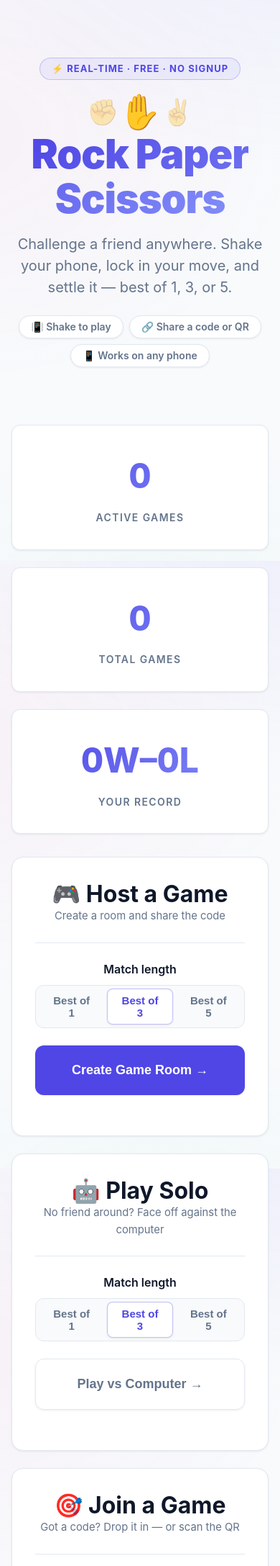
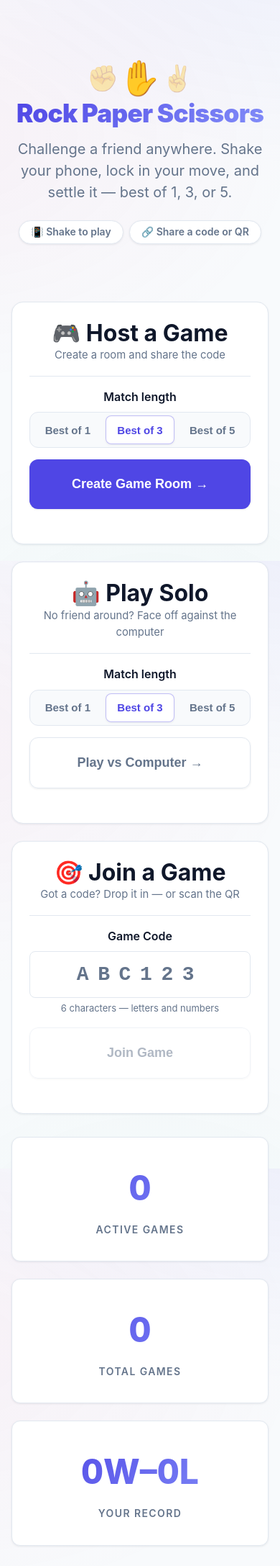
Before and after one commit to kudithipudi/scissors, a FastAPI app: page / in a window 390 px wide. Shown: the part 65-2240 px from the top of the page at 72% size. Run offline with FastAPI, Linux system fonts and the light colour scheme; data that the repository does not hold is empty.

Commit message:
Get the action cards above the fold on mobile
The landing page needed real scrolling before reaching any way to
start a game: a stats row (Active/Total Games, Your Record) sat above
the Host/Solo/Join cards, and the H1 had an inline font-size:3.5rem
that silently overrode the existing mobile downsize rule.

- Move the stats row below the action cards - it's context, not
  needed to start playing.
- Fix the H1 to size with clamp(2rem, 9vw, 3.5rem) so it actually
  shrinks on phones.
- Tighten hero/card spacing on mobile (hide the redundant hero-kicker
  chip, drop the feature chip that always wrapped to its own line,
  trim card/hero padding).
- Give .segmented button (the Best of 1/3/5 picker) a 40px min-height
  so it still clears the tap-target guideline now that its text fits
  on one line instead of wrapping to two.

Verified with uxcheck (390x844 real screenshots + axe/tap-target/
overflow checks) for both a first-time visitor and a returning one
with the rejoin-last-game pill showing - the primary CTA button is
now visible without scrolling in both cases.

Co-Authored-By: Claude Sonnet 5 <noreply@anthropic.com>
Claude-Session: https://claude.ai/code/session_01XKTZkNojEpfDaAveB9vdrL

```diff
--- a/app/static/css/styles.css
+++ b/app/static/css/styles.css
@@ -834,6 +834,23 @@ p {
         font-size: 2rem;
     }
 
+    .hero {
+        padding: var(--spacing-lg) 0;
+    }
+
+    .card {
+        padding: var(--spacing-lg);
+    }
+
+    .card-header {
+        margin-bottom: var(--spacing-md);
+        padding-bottom: var(--spacing-md);
+    }
+
+    .form-group {
+        margin-bottom: var(--spacing-md);
+    }
+
     .game-code {
         font-size: 2rem;
         letter-spacing: 0.3rem;
@@ -902,6 +919,7 @@ p {
     font-weight: 900;
     line-height: 1.1;
     letter-spacing: -0.02em;
+    font-size: clamp(2rem, 9vw, 3.5rem);
 }
 
 .hero .logo-icon {
@@ -1096,6 +1114,10 @@ table th {
 }
 
 .segmented button {
+    display: flex;
+    align-items: center;
+    justify-content: center;
+    min-height: 40px;
     padding: var(--spacing-sm) var(--spacing-md);
     border-radius: var(--radius-md);
     border: none;
@@ -1648,3 +1670,31 @@ table th {
     letter-spacing: 0.04em;
     vertical-align: middle;
 }
+
+/* ----- Landing hero: mobile tightening -----
+   Placed last on purpose so it wins the cascade over the unconditional
+   .hero-kicker / .rps-demo / .feature-chips / .rejoin-pill rules above,
+   which share equal selector specificity. */
+@media (max-width: 768px) {
+    .hero-kicker {
+        display: none;
+    }
+
+    .hero .rps-demo {
+        margin-top: var(--spacing-sm);
+    }
+
+    .feature-chips {
+        margin-top: var(--spacing-md);
+    }
+
+    /* The third chip always wraps to its own line on narrow screens; drop
+       it rather than spend a whole extra line on the least essential one. */
+    .feature-chips .chip:nth-child(3) {
+        display: none;
+    }
+
+    .rejoin-pill {
+        margin-top: var(--spacing-md);
+    }
+}
--- a/app/templates/index.html
+++ b/app/templates/index.html
@@ -11,7 +11,7 @@
         <div class="rps-demo mt-2" aria-hidden="true" id="rps-demo">
             <span>✊</span><span>✋</span><span>✌️</span>
         </div>
-        <h1 class="mb-1" style="font-size: 3.5rem;">
+        <h1 class="mb-1">
             <span style="background: var(--gradient-primary); -webkit-background-clip: text; -webkit-text-fill-color: transparent; background-clip: text;">
                 Rock Paper Scissors
             </span>
@@ -30,29 +30,6 @@
                 ↩︎ Rejoin your last game <strong x-text="lastGameCode"></strong>
             </a>
         </template>
-    </div>
-
-    <!-- Stats -->
-    <div class="stats-grid mb-3">
-        <div class="stat-card">
-            <div class="stat-value" x-text="activeGames"></div>
-            <div class="stat-label">Active Games</div>
-        </div>
-        <div class="stat-card">
-            <div class="stat-value" x-text="totalGames"></div>
-            <div class="stat-label">Total Games</div>
-        </div>
-        <!-- Local only: read from localStorage, never sent to the server. -->
-        <div class="stat-card">
-            <div class="stat-value">
-                <span x-text="stats.wins"></span>W–<span x-text="stats.losses"></span>L
-            </div>
-            <div class="stat-label">
-                Your Record
-                <span class="streak-badge" x-show="stats.currentStreak >= 2" x-cloak
-                      x-text="'🔥 ' + stats.currentStreak"></span>
-            </div>
-        </div>
     </div>
 
     <!-- Main Actions -->
@@ -137,6 +114,29 @@
                         <span x-show="loading">Joining…</span>
                     </button>
                 </form>
+            </div>
+        </div>
+    </div>
+
+    <!-- Stats -->
+    <div class="stats-grid mt-3">
+        <div class="stat-card">
+            <div class="stat-value" x-text="activeGames"></div>
+            <div class="stat-label">Active Games</div>
+        </div>
+        <div class="stat-card">
+            <div class="stat-value" x-text="totalGames"></div>
+            <div class="stat-label">Total Games</div>
+        </div>
+        <!-- Local only: read from localStorage, never sent to the server. -->
+        <div class="stat-card">
+            <div class="stat-value">
+                <span x-text="stats.wins"></span>W–<span x-text="stats.losses"></span>L
+            </div>
+            <div class="stat-label">
+                Your Record
+                <span class="streak-badge" x-show="stats.currentStreak >= 2" x-cloak
+                      x-text="'🔥 ' + stats.currentStreak"></span>
             </div>
         </div>
     </div>
```
